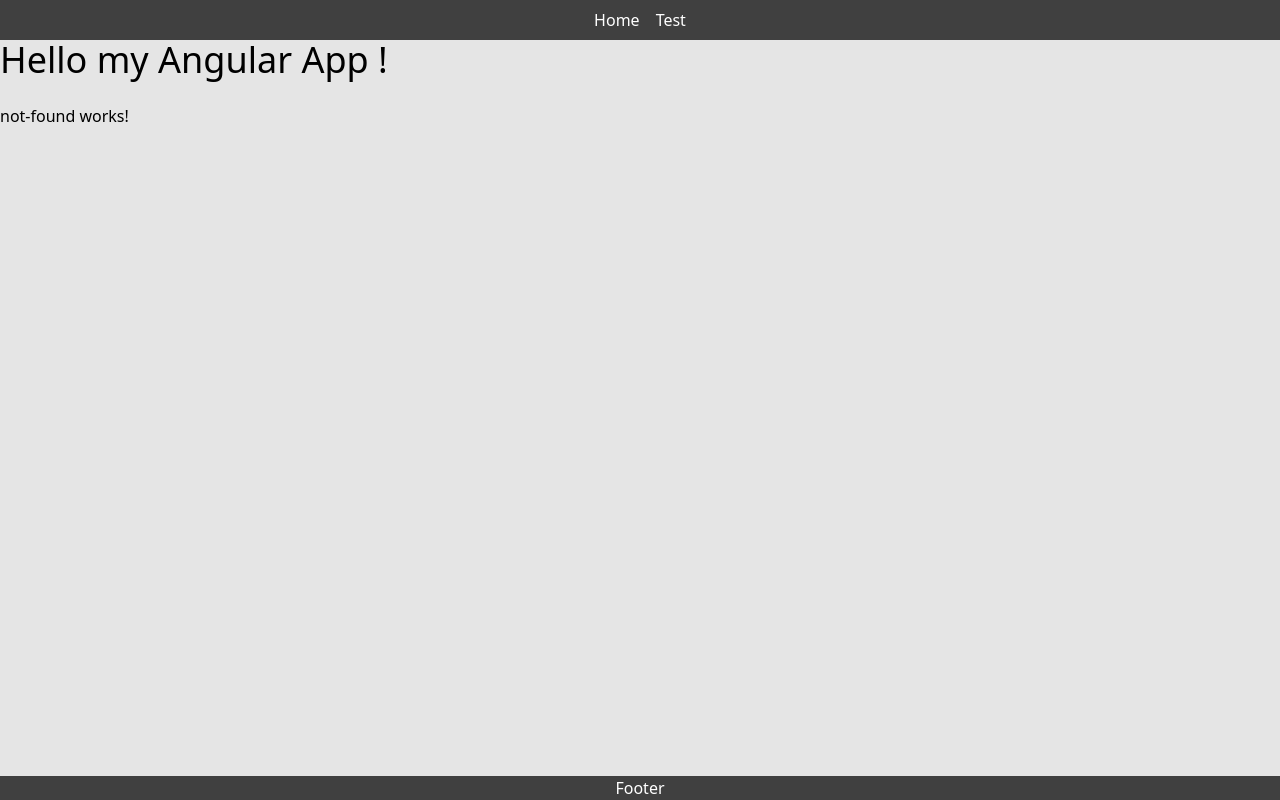
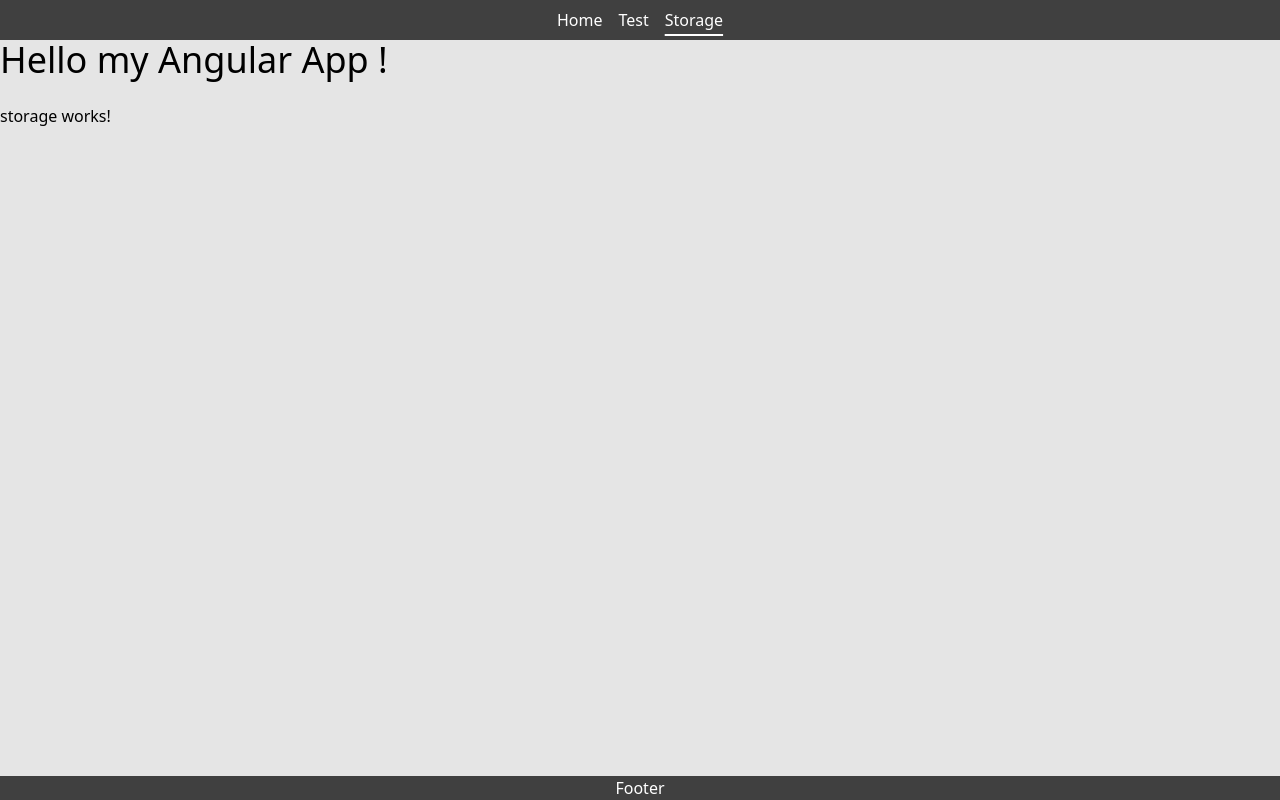
Before and after one commit to giltest99/git-simple, an Angular app: page /storage in a window 1280 px wide. Built offline with nearby package versions, Linux system fonts and the light colour scheme.

Commit message:
Ajout Storage component. Ajout route dans app-routing. Ajout dans navigation.

```diff
--- a/src/app/app-routing.module.ts
+++ b/src/app/app-routing.module.ts
@@ -3,10 +3,12 @@ import { RouterModule, Routes } from '@angular/router';
 import { HomeComponent } from './home/home.component';
 import { NotFoundComponent } from './not-found/not-found.component';
 import { TestComponentComponent } from './test-component/test-component.component';
+import { StorageComponent } from './storage/storage.component';
 
 const routes: Routes = [
   { path: '', component: HomeComponent, title: 'Home' },
   { path: 'test', component: TestComponentComponent, title: 'Test' },
+  { path: 'storage', component: StorageComponent, title: 'Storage' },
   { path: '**', component: NotFoundComponent, title: 'Not found' },
 ];
 
--- a/src/app/app.module.ts
+++ b/src/app/app.module.ts
@@ -8,6 +8,7 @@ import { NotFoundComponent } from './not-found/not-found.component';
 import { HomeComponent } from './home/home.component';
 import { NavigationComponent } from './navigation/navigation.component';
 import { TestComponentComponent } from './test-component/test-component.component';
+import { StorageComponent } from './storage/storage.component';
 
 @NgModule({
   declarations: [
@@ -16,7 +17,8 @@ import { TestComponentComponent } from './test-component/test-component.componen
     NotFoundComponent,
     HomeComponent,
     NavigationComponent,
-    TestComponentComponent
+    TestComponentComponent,
+    StorageComponent
   ],
   imports: [
     BrowserModule,
--- a/src/app/navigation/navigation.component.html
+++ b/src/app/navigation/navigation.component.html
@@ -3,7 +3,7 @@
     <li *ngFor="let link of links" class="py-2">
       <a
         routerLink="{{ link.linkUrl }}"
-        routerLinkActive="underline"
+        routerLinkActive="underline underline-offset-8 decoration-2"
         [routerLinkActiveOptions]="{ exact: true }"
       >
         {{ link.linkName }}</a
--- a/src/app/navigation/navigation.component.ts
+++ b/src/app/navigation/navigation.component.ts
@@ -9,5 +9,6 @@ export class NavigationComponent {
   links = [
     { linkName: 'Home', linkUrl: '/' },
     { linkName: 'Test', linkUrl: '/test' },
+    { linkName: 'Storage', linkUrl: '/storage' },
   ];
 }
--- /dev/null
+++ b/src/app/storage/storage.component.html
@@ -0,0 +1 @@
+<p>storage works!</p>
--- /dev/null
+++ b/src/app/storage/storage.component.ts
@@ -0,0 +1,11 @@
+import { Component } from '@angular/core';
+
+@Component({
+  selector: 'app-storage',
+  templateUrl: './storage.component.html',
+  styles: [
+  ]
+})
+export class StorageComponent {
+
+}
```
